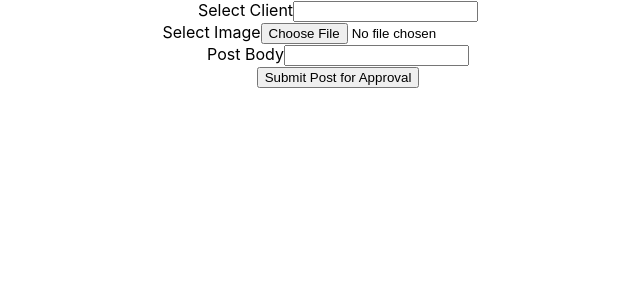
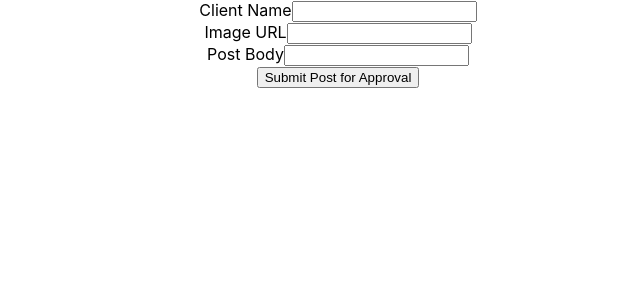
Before and after one commit to hambrice/timeline, a React (Create React App) app: page /posts/new in a window 1280 px wide. Shown: the top 300 px of the page, without its empty margins (302-942 px from the left). Built offline with nearby package versions, Linux system fonts and the light colour scheme.

Commit message:
NewPostForm adds new posts to store

```diff
--- a/src/actions/postActions.js
+++ b/src/actions/postActions.js
@@ -0,0 +1,7 @@
+export function newPost(postContent) {
+
+  return {
+    type: "NEW_POST",
+    content: postContent
+  }
+}
--- a/src/components/NewPostForm.js
+++ b/src/components/NewPostForm.js
@@ -1,14 +1,15 @@
 import React from 'react'
 
 const NewPostForm = (props) =>
+
 <form onSubmit={props.handleSubmit}>
   <div>
-    <label>Select Client</label>
+    <label>Client Name</label>
     <input type="text" name="client-name"/>
   </div>
   <div>
-    <label>Select Image</label>
-    <input type="file" name="image" accept="image/*,video/*"/>
+    <label>Image URL</label>
+    <input type="text" name="image"/>
   </div>
   <div>
     <label>Post Body</label>
--- a/src/containers/CreatePostPage.js
+++ b/src/containers/CreatePostPage.js
@@ -1,11 +1,23 @@
 import React from 'react';
+import { connect } from 'react-redux';
+import { bindActionCreators } from 'redux';
+
+import { newPost } from '../actions/postActions';
 import NewPostForm from '../components/NewPostForm';
 
 class CreatePostPage extends React.Component{
 
+
+
   handleFormSubmit = event => {
     event.preventDefault();
-    debugger;
+    let newPost = {}
+    let inputs = event.target.getElementsByTagName('input');
+    newPost.clientName = inputs[0].value
+    newPost.postImage = inputs[1].value
+    newPost.postBody = inputs[2].value
+    newPost.status = "pending"
+    this.props.newPost(newPost)
   }
 
   render() {
@@ -15,4 +27,9 @@ class CreatePostPage extends React.Component{
   }
 }
 
-export default CreatePostPage
+const mapDispatchToProps = dispatch => {
+  return bindActionCreators({
+    newPost
+  }, dispatch)
+}
+export default connect(null, mapDispatchToProps)(CreatePostPage)
--- a/src/index.js
+++ b/src/index.js
@@ -1,6 +1,6 @@
 import React from 'react';
 import ReactDOM from 'react-dom';
-import { createStore, applyMiddleware } from 'redux';
+import { createStore, applyMiddleware, compose } from 'redux';
 import { Provider } from 'react-redux';
 import thunk from 'redux-thunk';
 
@@ -10,11 +10,10 @@ import * as serviceWorker from './registerServiceWorker';
 import rootReducer from './reducers/index';
 
 
-const store = createStore(
-  rootReducer,
-  window.__REDUX_DEVTOOLS_EXTENSION__ && window.__REDUX_DEVTOOLS_EXTENSION__(),
-  applyMiddleware(thunk)
-)
+const composeEnhancers = window.__REDUX_DEVTOOLS_EXTENSION_COMPOSE__ || compose;
+const store = createStore(rootReducer, /* preloadedState, */ composeEnhancers(
+    applyMiddleware(thunk)
+  ));
 
 ReactDOM.render(
   <Provider store={store}>
--- a/src/reducers/postsReducer.js
+++ b/src/reducers/postsReducer.js
@@ -1,5 +1,10 @@
-export default (state = {}, action) => {
+export default (state = [], action) => {
   switch(action.type) {
+
+    case 'NEW_POST':
+    debugger;
+      return [...state, action.content]
+
     default:
       return state
   }
```
